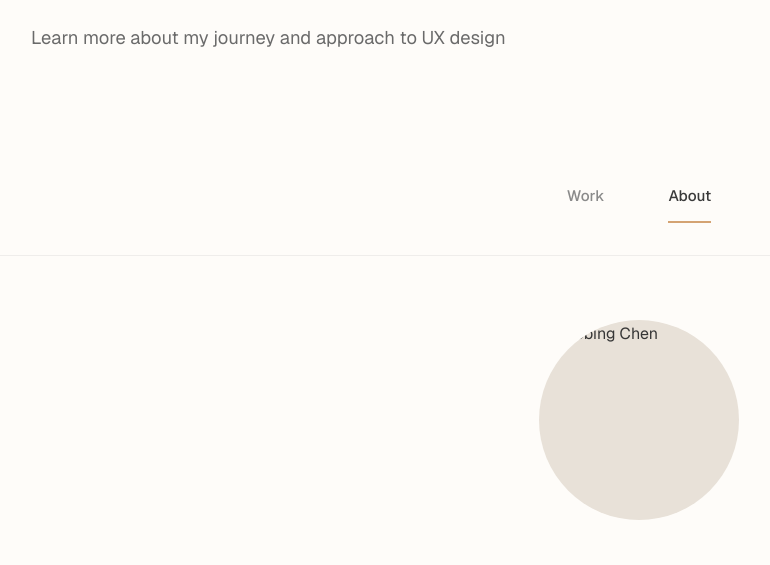
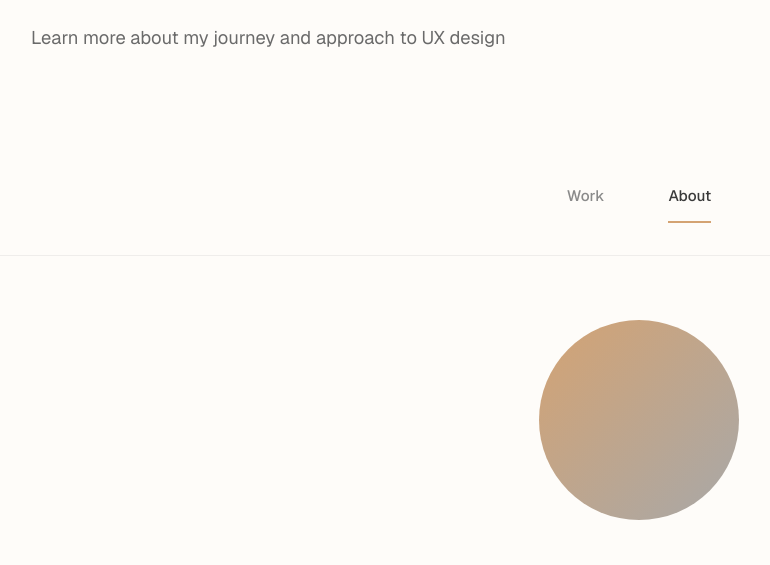
Before and after one commit to rochenc/portfolio-website, a plain HTML site: page about.html in a window 1280 px wide. Shown: the part 200-765 px from the top of the page, without its empty margins (1-771 px from the left). Drawn offline with nearby package versions, Linux system fonts and the light colour scheme; sample sign-in values are in the browser's storage; a web font is replaced by a local one.

Commit message:
Improve headshot placeholder with fallback styling

```diff
--- a/about.html
+++ b/about.html
@@ -27,8 +27,8 @@
 
         <section style="padding: 4rem 2rem; max-width: 600px; margin: 0 auto;">
             <div style="display: flex; justify-content: center; margin-bottom: 3rem;">
-                <div style="width: 200px; height: 200px; border-radius: 50%; overflow: hidden; background: #e8e1d8; flex-shrink: 0;">
-                    <img src="headshot.jpg" alt="Ruobing Chen" style="width: 100%; height: 100%; object-fit: cover; filter: saturate(1.2) brightness(1.05) contrast(1.1);">
+                <div style="width: 200px; height: 200px; border-radius: 50%; overflow: hidden; background: linear-gradient(135deg, #d4a373 0%, #a8a8a8 100%); flex-shrink: 0; display: flex; align-items: center; justify-content: center; color: white; font-size: 3rem;">
+                    <img src="headshot.jpg" alt="Ruobing Chen" style="width: 100%; height: 100%; object-fit: cover; filter: saturate(1.2) brightness(1.05) contrast(1.1); display: block;" onerror="this.style.display='none'">
                 </div>
             </div>
             <h2 style="margin-bottom: 2.5rem; font-size: 2rem;">My Story</h2>
```
